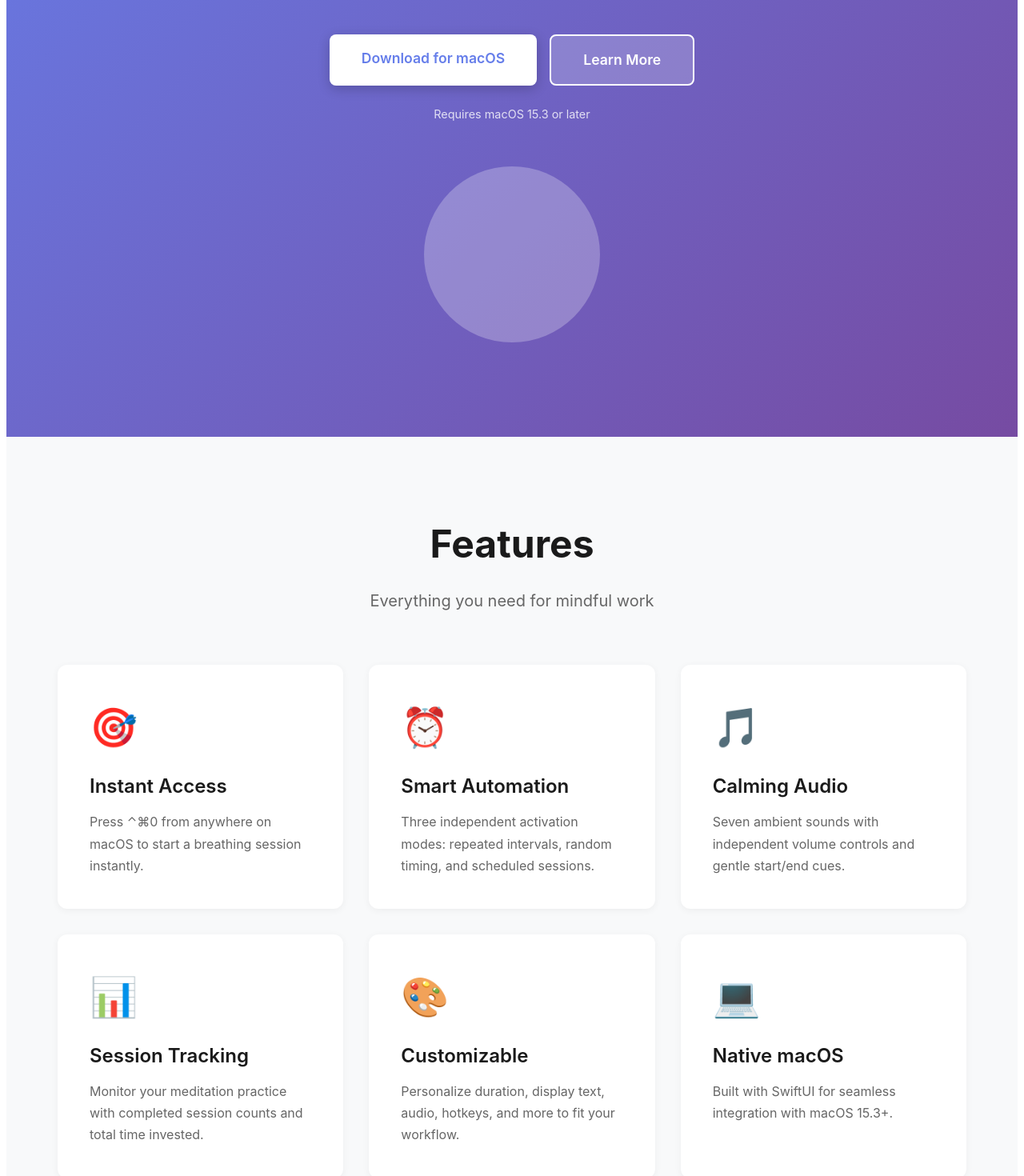
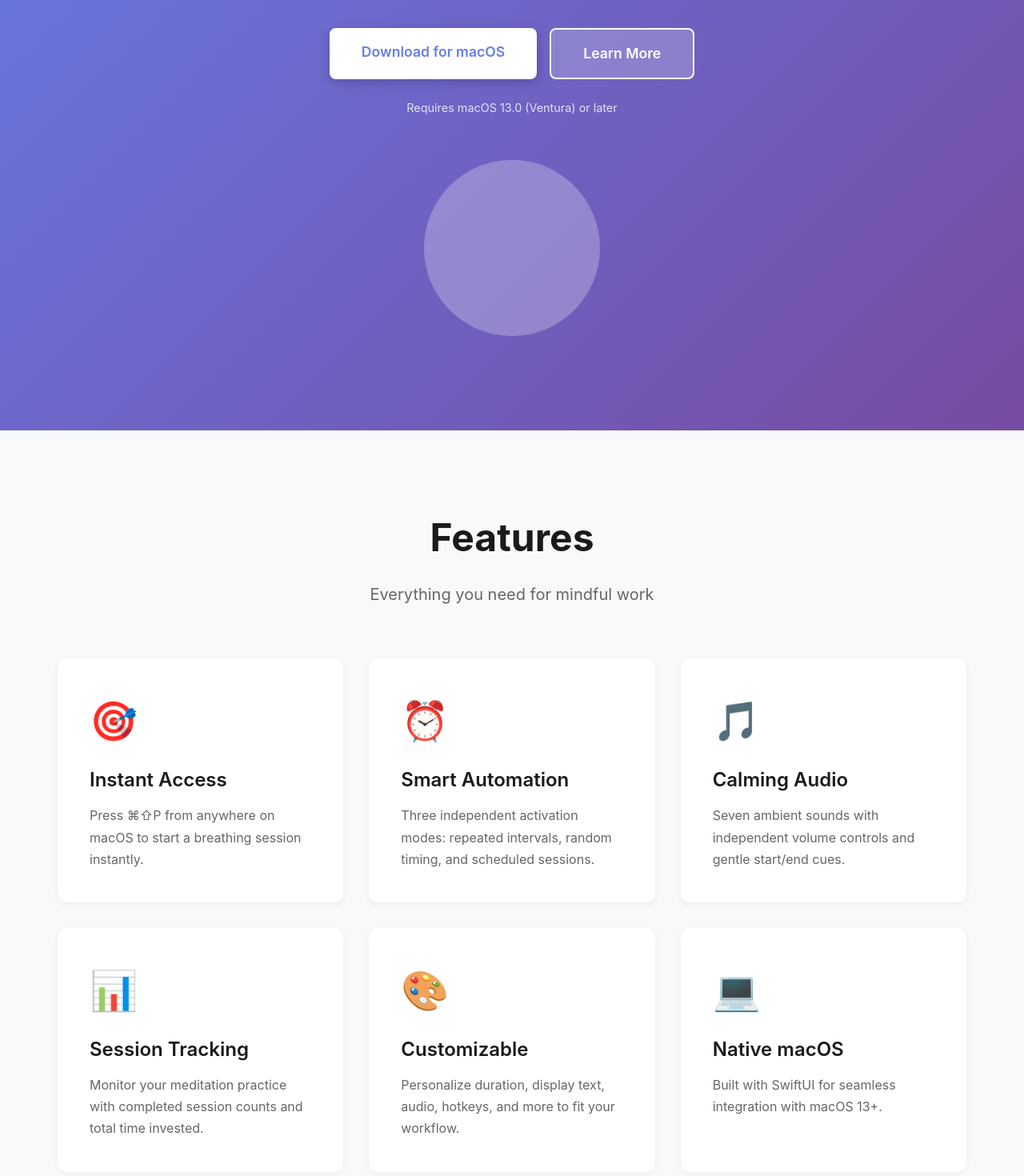
Before and after one commit to Moonflower2022/Pause, a Vue app in the folder website/: page / in a window 1280 px wide. Shown: the part 420-1890 px from the top of the page at 80% size. Built offline with nearby package versions, Linux system fonts and the light colour scheme.

Commit message:
website changes & .gitignore for vue.js

```diff
--- a/website/index.html
+++ b/website/index.html
@@ -4,7 +4,7 @@
     <meta charset="UTF-8">
     <link rel="icon" href="/favicon.ico">
     <meta name="viewport" content="width=device-width, initial-scale=1.0">
-    <meta name="description" content="Pause - A beautiful macOS meditation app that helps you take regular breathing breaks throughout your day.">
+    <meta name="description" content="Pause - A beautiful macOS meditation app that helps you take regular breathing breaks throughout your day. Requires macOS 13.0+">
     <meta name="keywords" content="meditation, mindfulness, macOS, breathing, breaks, productivity, wellness">
     <meta property="og:title" content="Pause - Breathe. Reset. Stay Mindful.">
     <meta property="og:description" content="A beautiful macOS meditation app that helps you take regular breathing breaks throughout your day.">
--- a/website/src/App.vue
+++ b/website/src/App.vue
@@ -11,7 +11,7 @@ const features: Feature[] = [
   {
     icon: '🎯',
     title: 'Instant Access',
-    description: 'Press ⌃⌘0 from anywhere on macOS to start a breathing session instantly.'
+    description: 'Press ⌘⇧P from anywhere on macOS to start a breathing session instantly.'
   },
   {
     icon: '⏰',
@@ -36,7 +36,7 @@ const features: Feature[] = [
   {
     icon: '💻',
     title: 'Native macOS',
-    description: 'Built with SwiftUI for seamless integration with macOS 15.3+.'
+    description: 'Built with SwiftUI for seamless integration with macOS 13+.'
   }
 ]
 
@@ -94,7 +94,7 @@ const currentYear = new Date().getFullYear()
             <a href="#download" class="btn btn-primary">Download for macOS</a>
             <a href="#features" class="btn btn-secondary">Learn More</a>
           </div>
-          <p class="hero-requirement">Requires macOS 15.3 or later</p>
+          <p class="hero-requirement">Requires macOS 13.0 (Ventura) or later</p>
         </div>
         <div class="hero-visual">
           <div class="breathing-circle"></div>
@@ -144,7 +144,7 @@ const currentYear = new Date().getFullYear()
           </div>
           <div class="step">
             <div class="step-number">2</div>
-            <h3 class="step-title">Press ⌃⌘0</h3>
+            <h3 class="step-title">Press ⌘⇧P</h3>
             <p class="step-description">Trigger a session from anywhere with your global hotkey.</p>
           </div>
           <div class="step">
@@ -188,7 +188,7 @@ const currentYear = new Date().getFullYear()
           <a href="https://github.com/yourusername/Pause/releases" class="btn btn-download">
             Download Pause
           </a>
-          <p class="download-note">Free and open source • macOS 15.3+ required</p>
+          <p class="download-note">Free and open source • macOS 13.0+ required</p>
           <div class="download-instructions">
             <h3>Installation</h3>
             <ol>
@@ -244,10 +244,17 @@ const currentYear = new Date().getFullYear()
   box-sizing: border-box;
 }
 
+body {
+  margin: 0;
+  padding: 0;
+}
+
 .app {
   font-family: -apple-system, BlinkMacSystemFont, 'Segoe UI', Roboto, Oxygen, Ubuntu, Cantarell, sans-serif;
   color: #1a1a1a;
   line-height: 1.6;
+  margin: 0;
+  padding: 0;
 }
 
 .container {
--- a/website/src/main.ts
+++ b/website/src/main.ts
@@ -1,4 +1,24 @@
 import { createApp } from 'vue'
 import App from './App.vue'
 
+// Global styles to remove black borders
+const style = document.createElement('style')
+style.textContent = `
+  * {
+    margin: 0;
+    padding: 0;
+    box-sizing: border-box;
+  }
+  html, body {
+    margin: 0;
+    padding: 0;
+    overflow-x: hidden;
+  }
+  #app {
+    margin: 0;
+    padding: 0;
+  }
+`
+document.head.appendChild(style)
+
 createApp(App).mount('#app')
```
Also changed, not shown: 2 other files (tests, documents, lock files or other folders).
